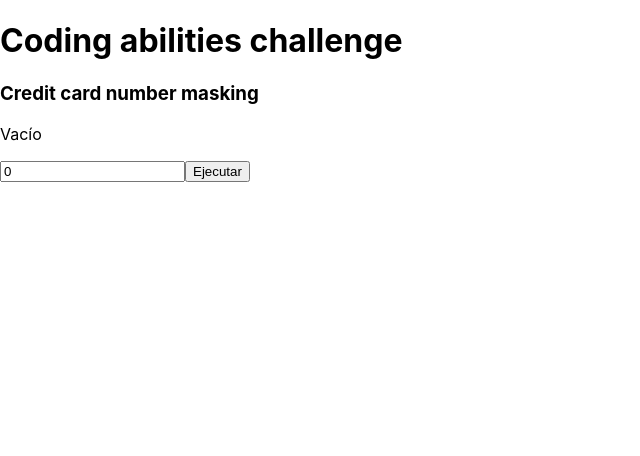
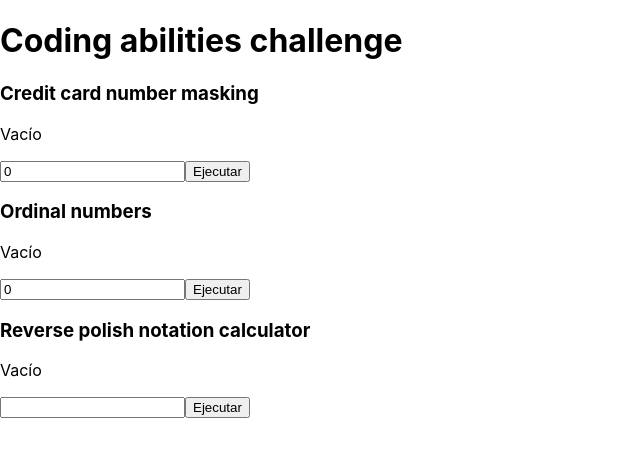
Before and after one commit to Guerrimau/coding-abilities-challenge, a React (Create React App) app: page / in a window 1280 px wide. Shown: the top 456 px of the page, without its empty margins (0-640 px from the left). Built offline with nearby package versions, Linux system fonts and the light colour scheme.

Commit message:
CalculateSection implementation

```diff
--- a/src/components/calculate-section.tsx
+++ b/src/components/calculate-section.tsx
@@ -1 +1,26 @@
-export {}
+import React, { useState } from 'react';
+import calculate from '../helpers/calculate';
+import { EjerciceCard } from './ejercice-card';
+
+export const CalculateSection = () => {
+  const [result, setResult] = useState("");
+  const [inputValues, setInputValues] = useState("");
+
+  const onInputChange = (e: any) => {
+    setInputValues(e.target.value);
+  }
+
+  const onClick = () => {
+    setResult(String(calculate(inputValues)));
+  }
+
+  return (
+    <EjerciceCard
+      title="Reverse polish notation calculator"
+      output={result}
+      inputType="text"
+      inputValues={inputValues}
+      onChange={onInputChange}
+      onClick={onClick} />
+  )
+}
--- a/src/components/number-to-dial-section.tsx
+++ /dev/null
@@ -1 +0,0 @@
-export {}
--- /dev/null
+++ b/src/components/number-to-ordinal-section.tsx
@@ -0,0 +1,26 @@
+import React, { useState } from 'react';
+import numberToOrdinal from '../helpers/number-to-ordinal';
+import { EjerciceCard } from './ejercice-card';
+
+export const OrdinalNumbersSection = () => {
+  const [ordinalNumber, setOrdinalNumber] = useState("");
+  const [inputValues, setInputValues] = useState(0);
+
+  const onInputChange = (e: any) => {
+    setInputValues(e.target.value);
+  }
+
+  const onClick = () => {
+    setOrdinalNumber(numberToOrdinal(Number(inputValues)));
+  }
+
+  return (
+    <EjerciceCard
+      title="Ordinal numbers"
+      output={ordinalNumber}
+      inputType="number"
+      inputValues={inputValues}
+      onChange={onInputChange}
+      onClick={onClick} />
+  )
+}
--- a/src/pages/conding-abilities-challenge/index.tsx
+++ b/src/pages/conding-abilities-challenge/index.tsx
@@ -1,19 +1,19 @@
 import React from 'react';
+import { CalculateSection } from '../../components/calculate-section';
 import { CardNumberMaskifySection } from '../../components/card-number-maskify-section';
+import { OrdinalNumbersSection } from '../../components/number-to-ordinal-section';
 import calculate from '../../helpers/calculate';
 import maskify from '../../helpers/maskify';
 import numberToOrdinal from '../../helpers/number-to-ordinal';
 
 export const CodingAbilitiesChallenge = () => {
 
-  const maskedString = maskify("12345634324234322332");
-  const ordinalNumber = numberToOrdinal(22222111111);
-  const result = calculate("2 1 5 + -");
-
   return (
     <div>
       <h1>Coding abilities challenge</h1>
       <CardNumberMaskifySection />
+      <OrdinalNumbersSection />
+      <CalculateSection />
     </div>
   )
 }
```
Also changed, not shown: src/helpers/number-to-ordinal.ts (line endings or trailing spaces).
